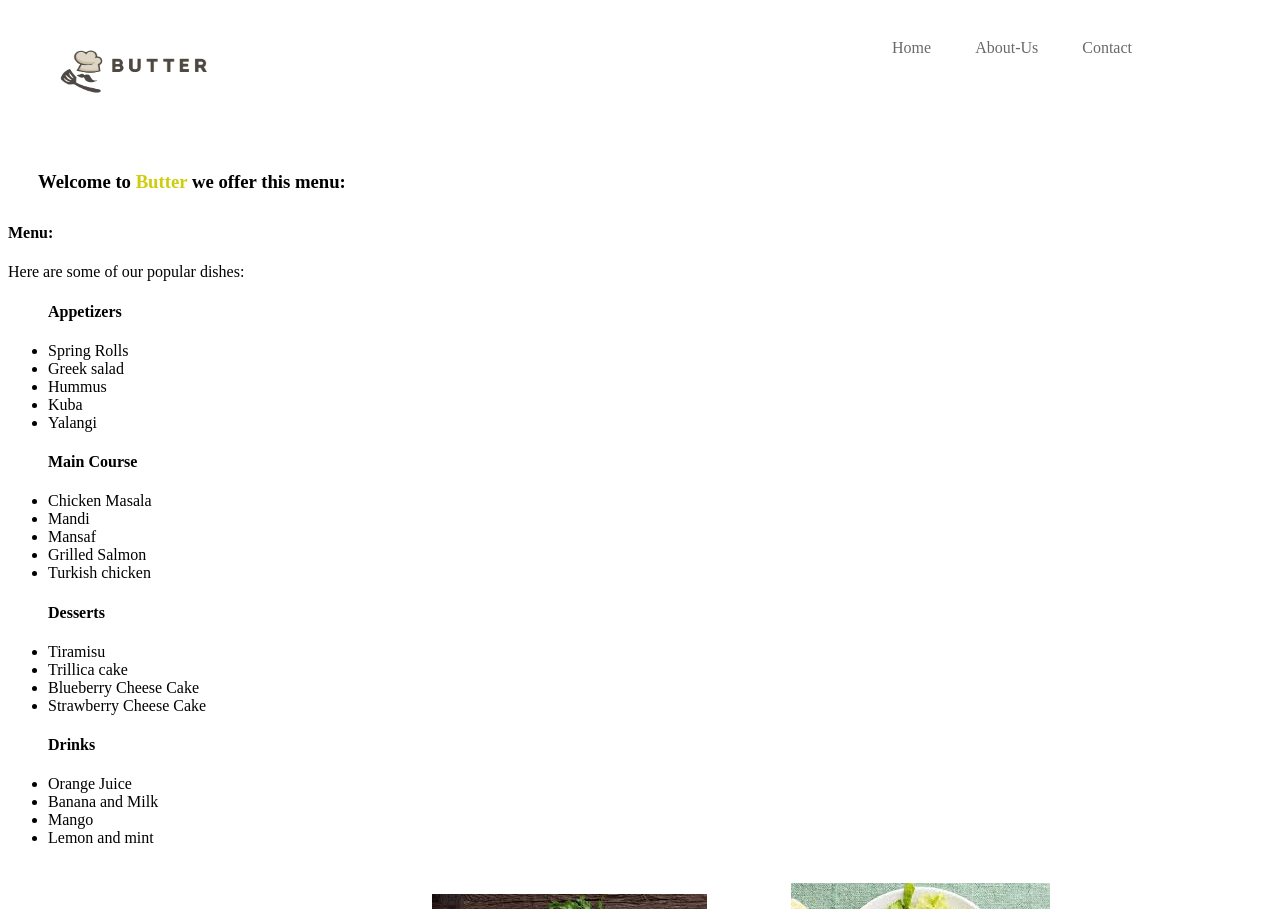
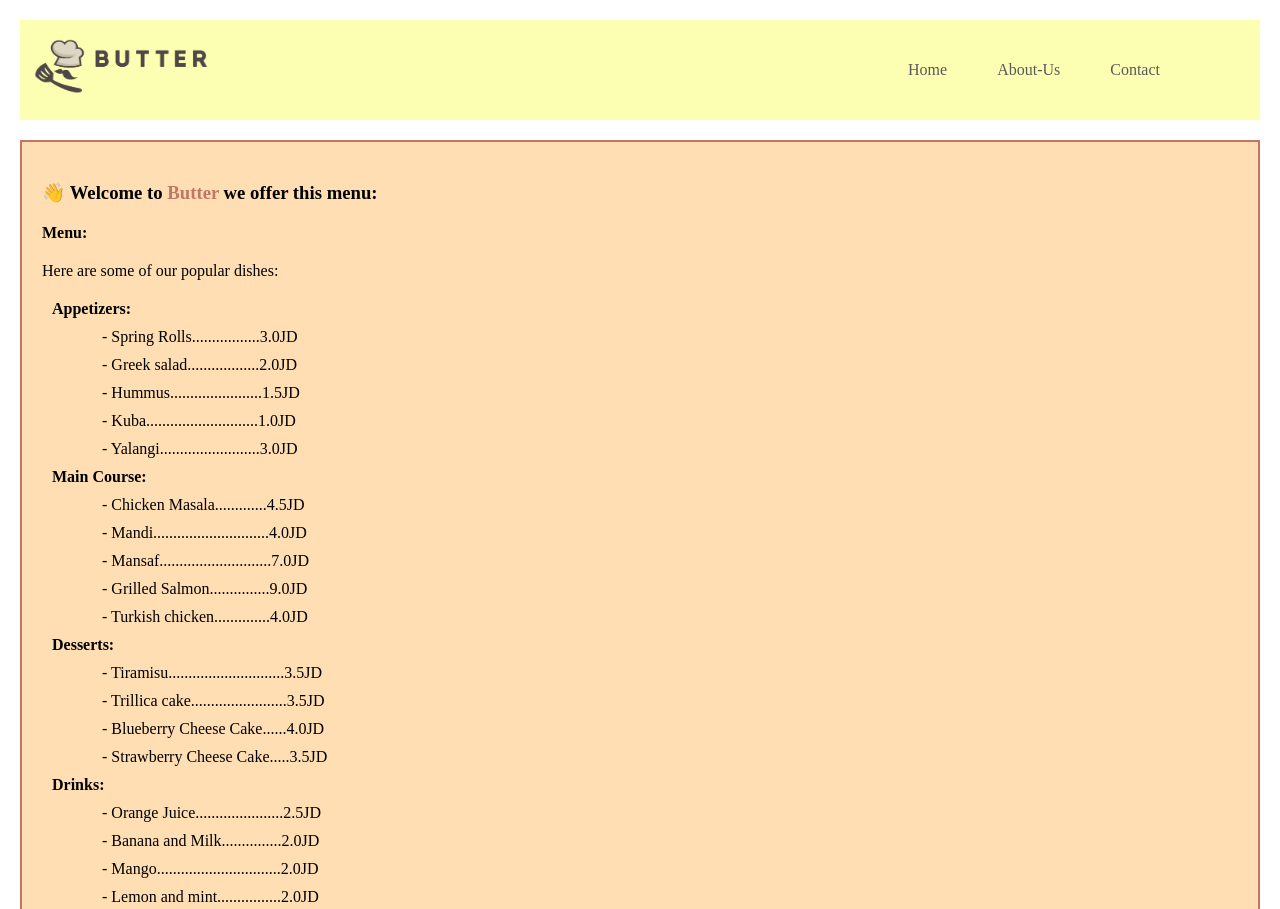
Before and after one commit to k02s/my-restaurant, a plain HTML site: page index.html in a window 1280 px wide. Shown: the top 909 px of the page. Drawn offline with Linux system fonts and the light colour scheme.

Commit message:
styling lab05

```diff
--- a/index.html
+++ b/index.html
@@ -5,129 +5,71 @@
     <meta charset="UTF-8">
     <meta name="description" content="this is a Butter resturant that offer all delecious dishes">
     <meta name="viewport" content="width=device-width, initial-scale=1.0">
+    <link rel="stylesheet" href="style.css">
     <title>Butter</title>
 
-    <!-- start styleing -->
-    <style>
-        /* nav bar styling */
-        .nav_bar {
-            padding: 5px 20px;
-        }
-
-        .left_element img {
-            float: left;
-            width: 170px;
-            height: 80px;
-            padding-left: 20px;
-        }
-
-        .left_element {
-            display: inline-block;
-        }
-
-        .right_element {
-            float: right;
-            padding: 0px 100px;
-        }
-
-        .right_element nav ul li {
-            list-style-type: none;
-            display: inline-block;
-        }
-
-        .right_element nav ul li {
-            padding: 10px 20px;
-        }
-
-        .right_element a {
-            text-decoration: none;
-            color: dimgray;
-        }
-
-        .right_element a:hover {
-            color: #cfcc09;
-        }
-        /* main styling */
-        h3 {
-            padding: 10px 30px;
-        }
-        span {
-            color: #cfcc09;
-        }
-        /* image styling */
-        img {
-            padding: 20px 40px;
-        }
-        #contact {
-            margin: 100px 520px;
-            padding: 50px 50px;
-            background-color: #cfcc09;
-        }
-
-    </style>
-    <!-- finish styling -->
 </head>
 
 <body>
     <header>
         <!-- nav bar -->
         <div class="nav_bar">
-            <div class="left_element">
+
             <!-- logo -->
             <a href="#"><img src="img/logo2-removebg-preview.png" alt="logo"></a>
-            </div>
-            <div class="right_element">
+
+
             <nav>
                 <ul>
                     <li> <a href="#">Home</a></li>
-                        <li><a href="about.html">About-Us</a></li>
+                    <li><a href="about.html" target="_blank">About-Us</a></li>
                     <li> <a href="#contact">Contact</a></li>
                 </ul>
             </nav>
-            </div>
+
         </div>
     </header>
 
     <main>
         <!-- welcoming message -->
-        <h3> Welcome to <span>Butter</span> we offer this menu:</h3>
+        <h3> &#128075; Welcome to <span>Butter</span> we offer this menu:</h3>
         <!-- menu -->
         <h4>Menu:</h4>
         <p>Here are some of our popular dishes:</p>
         <ul>
             <!-- appetizers -->
-            <h4>Appetizers</h4>
+            <h4>Appetizers:</h4>
 
-            <li>Spring Rolls</li>
-            <li>Greek salad</li>
-            <li>Hummus</li>
-            <li>Kuba</li>
-            <li>Yalangi</li>
+            <li>- Spring Rolls.................3.0JD</li>
+            <li>- Greek salad..................2.0JD</li>
+            <li>- Hummus.......................1.5JD</li>
+            <li>- Kuba............................1.0JD</li>
+            <li>- Yalangi.........................3.0JD</li>
 
             <!-- main course -->
-            <h4>Main Course</h4>
+            <h4>Main Course:</h4>
 
-            <li>Chicken Masala</li>
-            <li>Mandi</li>
-            <li>Mansaf</li>
-            <li>Grilled Salmon</li>
-            <li>Turkish chicken</li>
+            <li>- Chicken Masala.............4.5JD</li>
+            <li>- Mandi.............................4.0JD</li>
+            <li>- Mansaf............................7.0JD</li>
+            <li>- Grilled Salmon...............9.0JD</li>
+            <li>- Turkish chicken..............4.0JD</li>
 
             <!-- Desserts -->
-            <h4>Desserts</h4>
+            <h4>Desserts:</h4>
 
-            <li>Tiramisu</li>
-            <li>Trillica cake</li>
-            <li>Blueberry Cheese Cake</li>
-            <li>Strawberry Cheese Cake</li>
+            <li>- Tiramisu.............................3.5JD</li>
+            <li>- Trillica cake........................3.5JD</li>
+            <li>- Blueberry Cheese Cake......4.0JD</li>
+            <li>- Strawberry Cheese Cake.....3.5JD</li>
 
             <!-- Drinks -->
-            <h4>Drinks</h4>
+            <h4>Drinks:</h4>
 
-            <li>Orange Juice</li>
-            <li>Banana and Milk</li>
-            <li>Mango</li>
-            <li>Lemon and mint</li>
+            <li>- Orange Juice......................2.5JD</li>
+            <li>- Banana and Milk...............2.0JD</li>
+            <li>- Mango...............................2.0JD</li>
+            <li>- Lemon and mint................2.0JD</li>
 
         </ul>
         <!-- pictures -->
@@ -144,14 +86,14 @@
     <footer>
         <!-- contact info -->
         <div id="contact">
-            <p><b>Contact information</b></p>
+            <p class="con-info"><b>___ Contact information ___</b></p>
             <p>Phone: (123) 456-7890</p>
             <p>Email: info@butter.com</p>
             <p>Address: 123 Mecca Street, Amman, Jordan</p>
 
             <hr>
             <!-- copyright -->
-        <p>made with  &#128153;	By Khadijah</p>
+            <p>made with &#128153; By Khadijah</p>
             <p>&copy; 2023 Copyright</p>
 
         </div>
--- /dev/null
+++ b/style.css
@@ -0,0 +1,107 @@
+* {
+    padding: 0;
+    margin: 0;
+    /* box-sizing: border-box; */
+}
+
+.nav_bar {
+
+    display: flex;
+    justify-content: space-between;
+    background-color: #FCFFB2;
+    height: 100px;
+    align-items: center;
+    margin: 20px 20px;
+}
+
+.nav_bar img {
+    width: 200px;
+    height: 100px;
+}
+
+.nav_bar nav ul {
+    display: flex;
+    gap: 50px;
+    margin-right: 100px;
+}
+
+.nav_bar nav ul li {
+
+    list-style: none;
+}
+
+.nav_bar nav ul li a {
+
+    text-decoration: none;
+    color: rgb(90, 89, 89);
+
+}
+
+.nav_bar nav ul li a:hover {
+
+    color: grey;
+}
+
+main {
+
+    background-color: #FFDEB4;
+    border: #C27664 solid 2px;
+    margin: 20px 20px;
+}
+
+main p,
+main h4,
+main h3 {
+
+    margin: 20px 20px;
+}
+main h3 {
+    padding-top: 20px;
+}
+main span {
+    color: #C27664;
+}
+
+main ul li {
+
+    margin: 10px 80px;
+    list-style: none;
+}
+
+main ul h4 {
+
+    margin: 10px 30px;
+}
+
+main img {
+
+    border: #C27664 solid 3px;
+    margin: 40px 30px;
+
+}
+
+footer {
+
+    background-color: #C27664;
+    margin: 10px 10px;
+    padding: 50px 50px;
+    width: 200px;
+    margin-top: 100px;
+    margin-left: 500px;
+    border: #FFF2CC solid 3px;
+}
+
+.about-us-main {
+    margin-top: 30px;
+    border: #C27664 solid 3px;
+}
+.about-us-main h1,
+.about-us-main p {
+
+    padding: 20px 20px;
+}
+
+.con-info {
+    margin-bottom: 20px;
+    font-size: 15px;
+}
```
Also changed, not shown: about.html (+34 -14 lines). Lines whose indentation alone changed are shown as unchanged.
